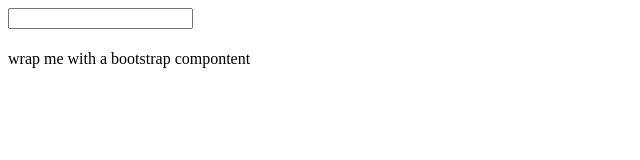
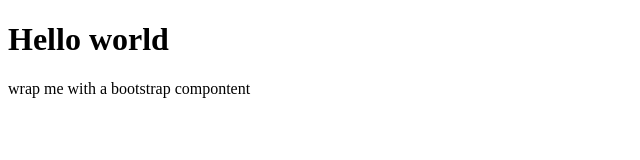
Before and after one commit to danielmackay/Angular-Egghead, a plain HTML site: page AngularEggHead/Index.html in a window 1280 px wide. Shown: the whole page, without its empty margins (0-640 px from the left). Drawn offline with Linux system fonts and the light colour scheme.

Commit message:
First controller

```diff
--- a/AngularEggHead/Index.html
+++ b/AngularEggHead/Index.html
@@ -2,14 +2,15 @@
 <html xmlns="http://www.w3.org/1999/xhtml">
 <head>
     <title>AngularJS Tutorials</title>
+    <script src="app/main.js"></script>
 </head>
-<body>
-    <div ng-app="">
-        <input type="text" ng-model="message" />
-        <h1>{{message}}</h1>
-        <div class="{{message}}">
+<body ng-app="">
+    <div ng-controller="FirstCtrl">
+        <h1>{{data.message + " world"}}</h1>
+        <div class="{{data.message}}">
             wrap me with a bootstrap compontent
         </div>
+
     </div>
     <script src="scripts/angular.min.js"></script>
 </body>
--- /dev/null
+++ b/AngularEggHead/app/main.js
@@ -0,0 +1,3 @@
+function FirstCtrl($scope) {
+    $scope.data = { message: "Hello" };
+}
```
Also changed, not shown: 2 other files.
